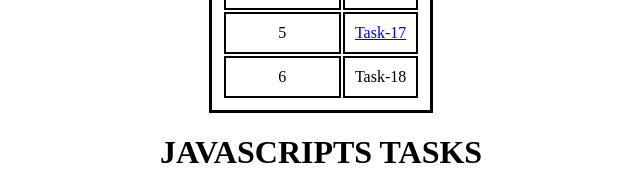
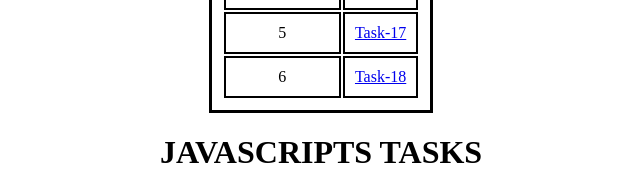
Before and after one commit to nagendrasomala/mern-2, a plain HTML site: page index.html in a window 1280 px wide. Shown: the part 316-505 px from the top of the page, 319-959 px from the left. Drawn offline with Linux system fonts and the light colour scheme.

Commit message:
Add files via upload

```diff
--- a/index.html
+++ b/index.html
@@ -63,7 +63,7 @@
         </tr>
         <tr>
             <td>6</td>
-            <td><a href="Task-18.html"></a>Task-18</td>
+            <td><a href="Task-18.html">Task-18</a></td>
         </tr>
     </table>
     <h1>JAVASCRIPTS TASKS</h1>
```
